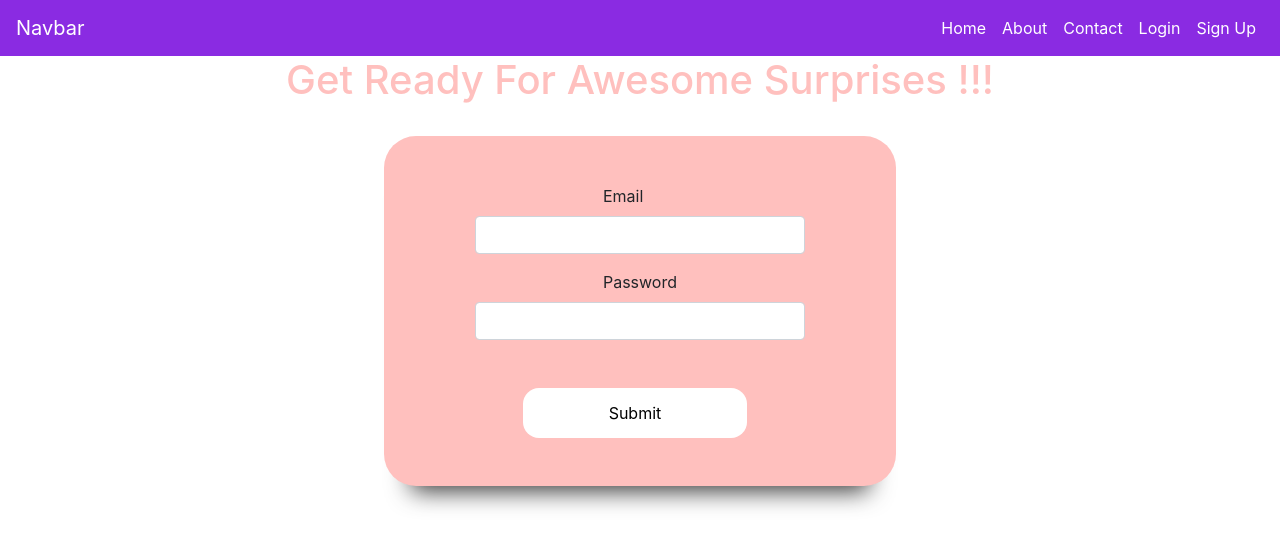
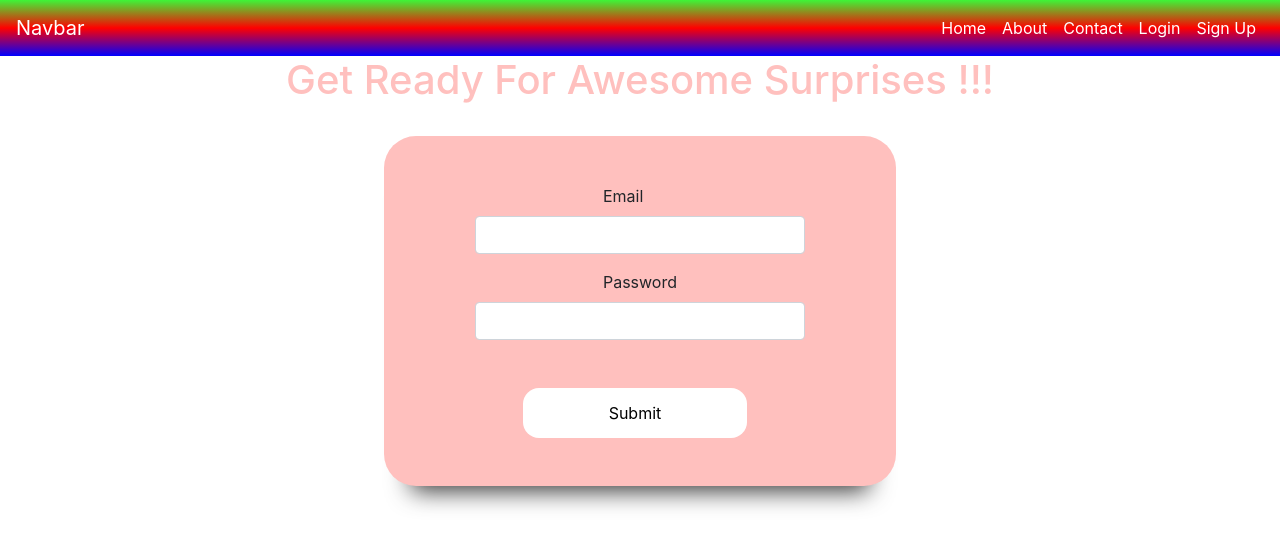
Before and after one commit to imyogeshgaur/mernBasic, a React (Create React App) app in the folder client/: page /login in a window 1280 px wide. Shown: the top 548 px of the page. Built offline with nearby package versions, Linux system fonts and the light colour scheme.

Commit message:
navbar updated

```diff
--- a/client/src/App.css
+++ b/client/src/App.css
@@ -103,7 +103,7 @@
 }
 
 .navbar-custom{
-  background-color: blueviolet;
+  background-image: linear-gradient(rgb(61, 245, 55),red,blue);
 }
 
 .navbar-custom .navbar-brand,
@@ -112,9 +112,9 @@
 }
 
 .nav-link:focus{
-  color: black;
+  color: yellow;
 }
 
 .navbar-brand:focus{
-  color: black;
+  color: yellow;
 }
```
